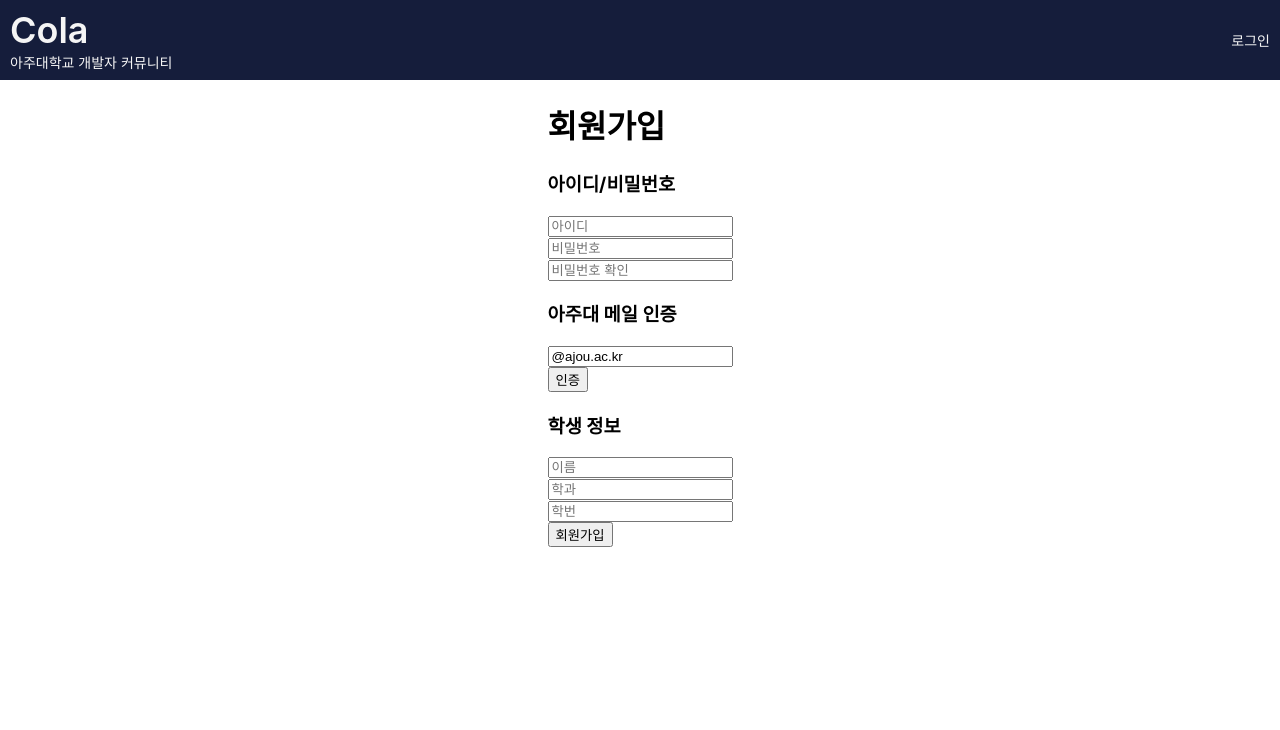
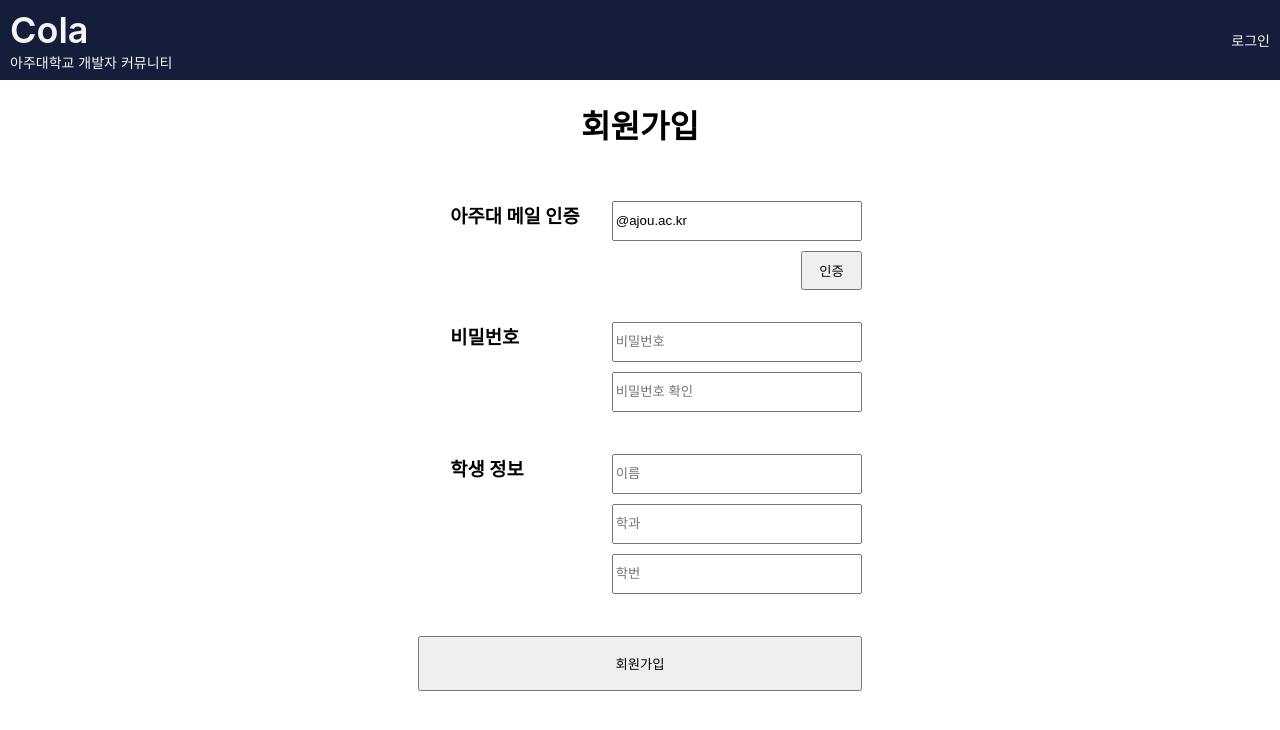
Before and after one commit to Coreight98/Cola_Web, a Next.js app: page /signup in a window 1280 px wide. Shown: the top 730 px of the page. Built offline with nearby package versions, Linux system fonts and the light colour scheme.

Commit message:
feat: add email check button in signup form and modify header style
헤더 넓이 변경
회원가입 입력 폼 아이디 삭제 및 이메일 인증 버튼 추가

```diff
--- a/src/components/molecules/header/styles.tsx
+++ b/src/components/molecules/header/styles.tsx
@@ -1,7 +1,7 @@
 import styled from '@emotion/styled';
 
 const Container = styled.div`
-  width: 100vw;
+  width: 100%;
   height: 80px;
   display: flex;
   justify-content: space-between;
--- a/src/pages/signup/index.tsx
+++ b/src/pages/signup/index.tsx
@@ -1,9 +1,23 @@
+import { useState } from 'react';
 import { useForm } from 'react-hook-form';
 
 import { SignupFormInterface } from './index.type';
-import { Container, Title, SubTitle, FormWrapper, SubFormWrapper, EmailAuthBtn, SubmitBtn } from './styles';
+import {
+  Container,
+  Title,
+  SubTitle,
+  FormWrapper,
+  SubFormWrapper,
+  InputWrapper,
+  ErrorMsg,
+  EmailAuthBtn,
+  SubmitBtn,
+} from './styles';
 
 const SignUp = () => {
+  const [checkEmail, setCheckEmail] = useState(false);
+  const [emailCode, setEmailCode] = useState('');
+  const [isEmailValid, setIsEmailValid] = useState(false);
   const {
     register,
     handleSubmit,
@@ -16,6 +30,19 @@ const SignUp = () => {
     },
   });
 
+  const onClickEmailAuth = () => {
+    if (!checkEmail) {
+      // 이메일 인증 필요
+      setCheckEmail(true);
+    } else {
+      // 이메일 인증 코드 확인
+      console.log(emailCode);
+
+      // TODO: email code 비교 및 체크하기
+      setEmailCode('');
+      setIsEmailValid(true);
+    }
+  };
   const onSubmit = (data: SignupFormInterface) => {
     console.log(data);
   };
@@ -26,43 +53,8 @@ const SignUp = () => {
       <Title>회원가입</Title>
       <FormWrapper onSubmit={handleSubmit(onSubmit)}>
         <SubFormWrapper>
-          <SubTitle>아이디/비밀번호</SubTitle>
-          <div>
-            <input
-              type="text"
-              placeholder="아이디"
-              {...register('id', {
-                required: '아이디를 입력해주세요.',
-              })}
-            />
-            {errors?.id?.message}
-          </div>
-          <div>
-            <input
-              type="password"
-              placeholder="비밀번호"
-              {...register('password', {
-                required: '비밀번호를 입력해주세요.',
-                // TODO: 비밀번호 형식 pattern
-              })}
-            />
-            {errors?.password?.message}
-          </div>
-          <div>
-            <input
-              type="password"
-              placeholder="비밀번호 확인"
-              {...register('passwordCheck', {
-                required: '비밀번호를 다시 입력해주세요.',
-                // TODO: 비밀번호 형식 pattern, password와 같은지 검증
-              })}
-            />
-            {errors?.passwordCheck?.message}
-          </div>
-        </SubFormWrapper>
-        <SubFormWrapper>
           <SubTitle>아주대 메일 인증</SubTitle>
-          <div>
+          <InputWrapper>
             <input
               type="text"
               placeholder="아주대 메일"
@@ -72,16 +64,64 @@ const SignUp = () => {
                   value: /^[A-Za-z0-9._%+-]+@ajou.ac.kr$/,
                   message: '아주대 이메일만 사용할 수 있습니다.',
                 },
+                onChange: () => {
+                  setIsEmailValid(false);
+                  setCheckEmail(false);
+                },
               })}
             />
-            {errors?.email?.message}
-          </div>
-
-          <EmailAuthBtn type="button">인증</EmailAuthBtn>
+            <ErrorMsg>{errors?.email?.message}</ErrorMsg>
+            {!checkEmail && !isEmailValid && (
+              <EmailAuthBtn type="button" onClick={onClickEmailAuth}>
+                인증
+              </EmailAuthBtn>
+            )}
+            {checkEmail && !isEmailValid && (
+              <>
+                <input
+                  placeholder="인증번호를 입력하세요"
+                  type="text"
+                  value={emailCode}
+                  onChange={(e) => setEmailCode(e.target.value)}
+                />
+                <EmailAuthBtn onClick={onClickEmailAuth}>인증하기</EmailAuthBtn>
+              </>
+            )}
+            {isEmailValid && <p>아주대 메일이 확인되었습니다.</p>}
+          </InputWrapper>
+        </SubFormWrapper>
+        <SubFormWrapper>
+          <SubTitle>비밀번호</SubTitle>
+          <InputWrapper>
+            <input
+              type="password"
+              placeholder="비밀번호"
+              {...register('password', {
+                required: '비밀번호를 입력해주세요.',
+                pattern: {
+                  value: /^(?=.*[A-Za-z])(?=.*\d)(?=.*[@$!%*#?&])[A-Za-z\d@$!%*#?&]{8,}$/,
+                  message: '비밀번호는 대소문자, 숫자 포함 8자 이상이여야 합니다.',
+                },
+              })}
+            />
+            <ErrorMsg>{errors?.password?.message}</ErrorMsg>
+            <input
+              type="password"
+              placeholder="비밀번호 확인"
+              {...register('passwordCheck', {
+                required: '비밀번호를 다시 입력해주세요.',
+                pattern: {
+                  value: /^(?=.*[A-Za-z])(?=.*\d)(?=.*[@$!%*#?&])[A-Za-z\d@$!%*#?&]{8,}$/,
+                  message: '비밀번호는 대소문자, 숫자 포함 8자 이상이여야 합니다.',
+                },
+              })}
+            />
+            <ErrorMsg>{errors?.passwordCheck?.message}</ErrorMsg>
+          </InputWrapper>
         </SubFormWrapper>
         <SubFormWrapper>
           <SubTitle>학생 정보</SubTitle>
-          <div>
+          <InputWrapper>
             <input
               type="text"
               placeholder="이름"
@@ -89,10 +129,8 @@ const SignUp = () => {
                 required: '이름을 입력해주세요',
               })}
             />
-            {errors?.name?.message}
-          </div>
+            <ErrorMsg>{errors?.name?.message}</ErrorMsg>
 
-          <div>
             <input
               type="text"
               placeholder="학과"
@@ -100,10 +138,8 @@ const SignUp = () => {
                 required: '학과를 입력해주세요',
               })}
             />
-            {errors?.department?.message}
-          </div>
+            <ErrorMsg>{errors?.department?.message}</ErrorMsg>
 
-          <div>
             <input
               type="text"
               placeholder="학번"
@@ -115,8 +151,8 @@ const SignUp = () => {
                 },
               })}
             />
-            {errors?.studentId?.message}
-          </div>
+            <ErrorMsg>{errors?.studentId?.message}</ErrorMsg>
+          </InputWrapper>
         </SubFormWrapper>
 
         <SubmitBtn>회원가입</SubmitBtn>
--- a/src/pages/signup/styles.ts
+++ b/src/pages/signup/styles.ts
@@ -1,11 +1,46 @@
 import styled from '@emotion/styled';
 
-const Container = styled.div``;
+const Container = styled.div`
+  display: flex;
+  flex-direction: column;
+  width: 100%;
+  height: 100%;
+  align-items: center;
+  justify-content: center;
+`;
 const Title = styled.h1``;
-const SubTitle = styled.h3``;
+const SubTitle = styled.h3`
+  margin: 0;
+  padding: 0 2rem;
+`;
 const FormWrapper = styled.form``;
-const SubFormWrapper = styled.div``;
-const EmailAuthBtn = styled.button``;
-const SubmitBtn = styled.button``;
+const SubFormWrapper = styled.div`
+  display: flex;
+  justify-content: space-between;
+  align-items: start;
+  margin: 2rem 0;
+  input {
+    width: 250px;
+    height: 40px;
+    margin-bottom: 10px;
+  }
+`;
+const InputWrapper = styled.div`
+  display: flex;
+  flex-direction: column;
+  align-items: end;
+`;
+const ErrorMsg = styled.p`
+  width: 100%;
+  margin: 0;
+  color: red;
+`;
+const EmailAuthBtn = styled.button`
+  padding: 0.5rem 1rem;
+`;
+const SubmitBtn = styled.button`
+  width: 100%;
+  padding: 1rem;
+`;
 
-export { Container, Title, SubTitle, FormWrapper, SubFormWrapper, EmailAuthBtn, SubmitBtn };
+export { Container, Title, SubTitle, FormWrapper, SubFormWrapper, InputWrapper, ErrorMsg, EmailAuthBtn, SubmitBtn };
```
